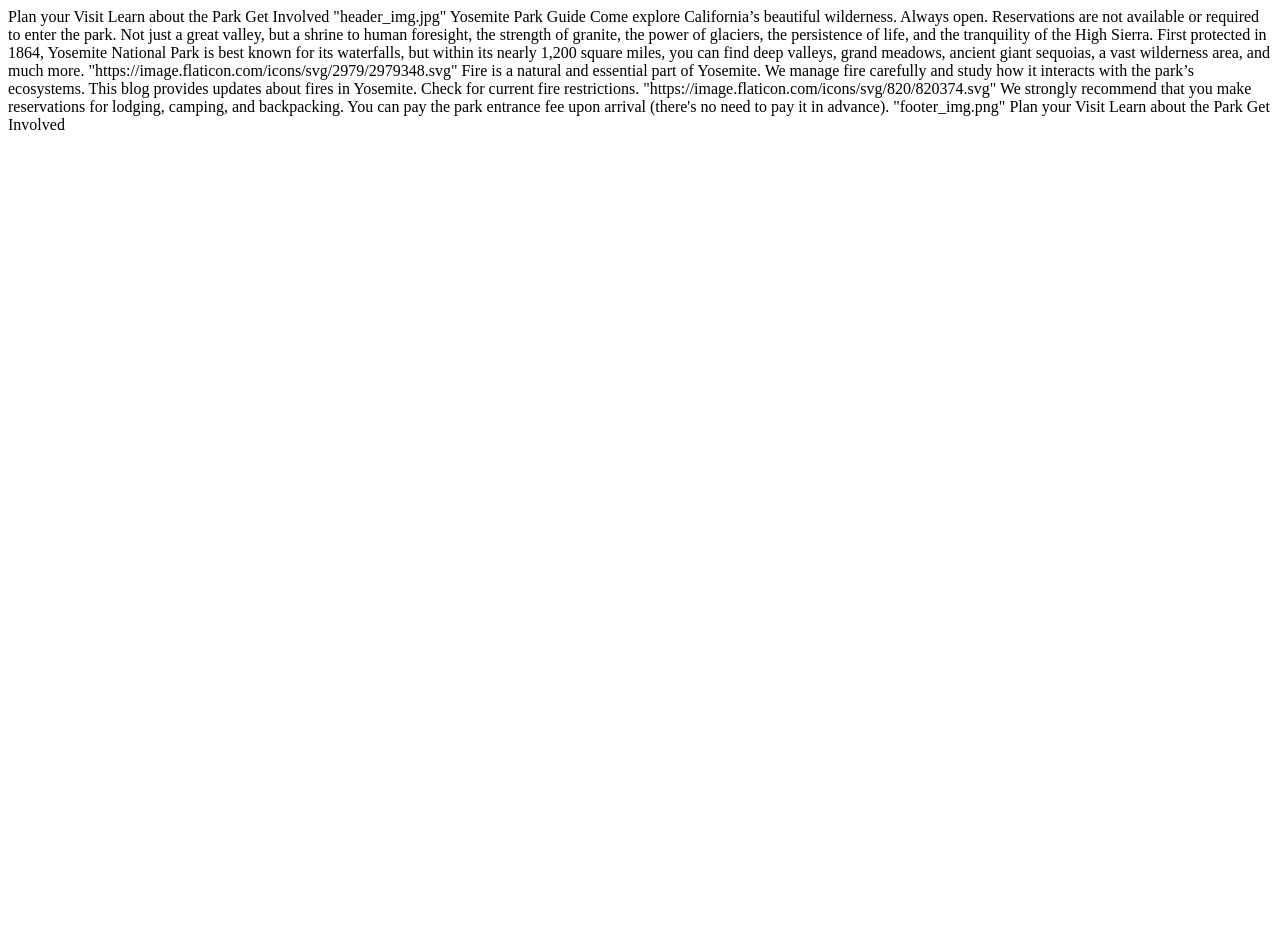
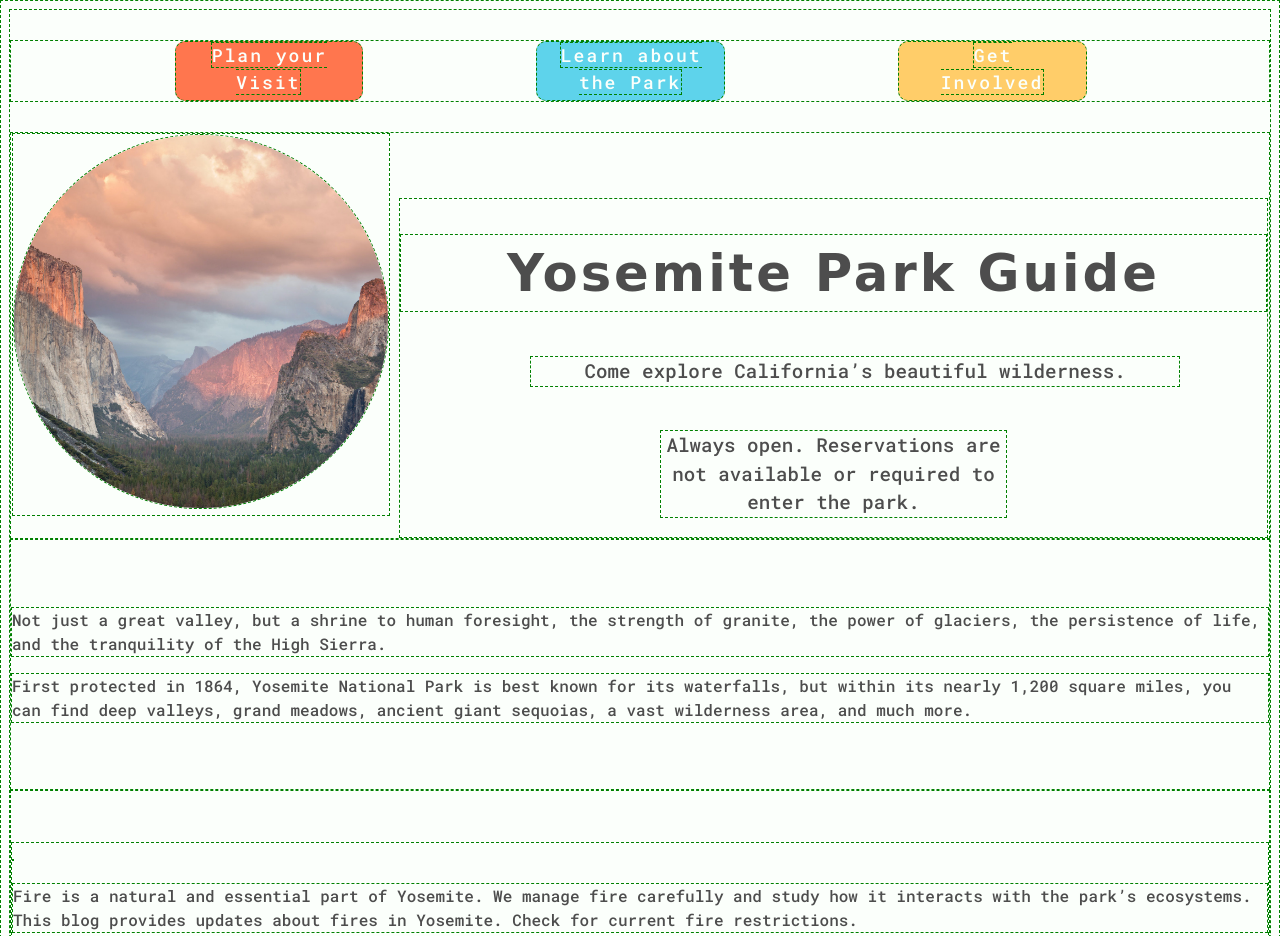
Before and after one commit to matt22881/web-module-project-intro-css-main2, a plain HTML site: page index.html in a window 1280 px wide. Shown: the top 936 px of the page. Before the commit the page ends 800 px from the top, so only its background shows below. Drawn offline with Linux system fonts and the light colour scheme; a web font is replaced by a local one.

Commit message:
mark up html, finish half of css, remember not to forget to commit

```diff
--- a/index.css
+++ b/index.css
@@ -0,0 +1,102 @@
+/**  Import Fonts  */
+
+@import url('https://fonts.googleapis.com/css2?family=Roboto+Mono:wght@500&display=swap');
+@import url('https://fonts.googleapis.com/css2?family=Chelsea+Market&display=swap');
+
+/**  General Styling  */
+
+*{
+    box-sizing:border-box;
+    max-width: 100%;
+    border: .25px dashed green ;
+}
+html{
+    font-size:62.5%;
+}
+body{
+    font-size:1.6rem;
+    line-height: 1.5;
+    font-family: 'Roboto Mono', monospace;
+    color:#4d4d4d;
+    background-color:#fbfffb;
+}
+a, button{
+    font-size:1.8rem;
+    font-family: 'Roboto Mono', monospace;
+    color:#2d4d4d;
+}
+h1, h2, h3{
+    font-family: 'Chelsea Market', cursive;
+    letter-spacing: 3px;
+    color: #4d4d4d
+}
+h1{
+    font-size:4vw;
+}
+a{
+    text-decoration:none;
+    letter-spacing:2px;
+}
+section{
+    padding:4% 0;
+}
+
+/**  Specific Styling  */
+/*?  Nav Bar Styles */
+
+nav{
+    margin:3rem 0;
+}
+.plan{
+    background: #ff764e;
+}
+.learn{
+    background: #5ed3eb;
+}
+.get{
+    background: #ffcd69;
+}
+.button{
+    display: inline-block;
+    border-radius: 10px;
+    height: 6rem;
+    width: 15%;
+    text-align: center;
+    margin-left: 13%;
+
+}
+nav a{
+    color: #fbfffb;
+}
+/*?  Header Styles  */
+
+header{
+    width=100%;
+    text-align: center;
+}
+.header-image{
+    width: 30%;
+    display:inline-block;
+}
+.header-image img{
+    width:100%;
+    border-radius: 50%;
+
+}
+.header-text{
+    display:inline-block;
+    width:69%;
+    text-align: center;
+    font-size: 1.5vw;
+}
+.header-text p{
+    margin-top:5%;
+}
+.p1{
+    width: 75%;
+    margin-left:15%;
+}
+.p2{
+    width:40%;
+    margin-left:30%;
+}
--- a/index.html
+++ b/index.html
@@ -2,36 +2,57 @@
 <!DOCTYPE html>
 <html lang="en">
 <head>
-<!-- Link your CSS stylesheet -->
-
-</head>
+<link rel="stylesheet" href="index.css">
+  </head>
 <body>
-        Plan your Visit
-        Learn about the Park
-        Get Involved
-
-
-      "header_img.jpg"
-      Yosemite Park Guide
-      Come explore California’s beautiful wilderness.
-      Always open. Reservations are not available or required to enter the park.
-
-      Not just a great valley, but a shrine to human foresight, the strength of granite, the power of glaciers, the persistence of life, and the tranquility of the High Sierra.
-
-      First protected in 1864, Yosemite National Park is best known for its waterfalls, but within its nearly 1,200 square miles, you can find deep valleys, grand meadows, ancient giant sequoias, a vast wilderness area, and much more.
-
-      "https://image.flaticon.com/icons/svg/2979/2979348.svg"
-      Fire is a natural and essential part of Yosemite. We manage fire carefully and study how it interacts with the park’s ecosystems. This blog provides updates about fires in Yosemite. Check for current fire restrictions.
-
-      "https://image.flaticon.com/icons/svg/820/820374.svg"
-      We strongly recommend that you make reservations for lodging, camping, and backpacking. You can pay the park entrance fee upon arrival (there's no need to pay it in advance).
-
-      "footer_img.png"
-
-
-        Plan your Visit
-        Learn about the Park
-        Get Involved
-
-</body>
+  <nav>
+    <div class="button plan">
+      <a href="#">Plan your<br>Visit</a>
+      </div>
+    <div class="button learn">
+      <a href="#">Learn about<br>the Park</a>
+      </div>
+    <div class="button get">
+      <a href="#">Get<br>Involved</a>
+      </div>
+    </nav>
+  <header>
+    <div class="header-image">
+      <img src="assets/header_img.jpg">
+      </div>
+    <div class="header-text">
+      <h1>Yosemite Park Guide</h1>
+      <p class="p1">Come explore California’s beautiful wilderness.</p>
+      <p class="p2">Always open. Reservations are not available or required to enter the park.</p>
+      </div>
+    </header>
+  <section class="main-section">
+    <p>Not just a great valley, but a shrine to human foresight, the strength of granite, the power of glaciers, the persistence of life, and the tranquility of the High Sierra.</p>      <p>First protected in 1864, Yosemite National Park is best known for its waterfalls, but within its nearly 1,200 square miles, you can find deep valleys, grand meadows, ancient giant sequoias, a vast wilderness area, and much more.</p>
+    </section>
+  <section class="middle">
+    <div class="middle-container">
+      <img scr="https://image.flaticon.com/icons/svg/2979/2979348.svg">
+      <p>Fire is a natural and essential part of Yosemite. We manage fire carefully and study how it interacts with the park’s ecosystems. This blog provides updates about fires in Yosemite. Check for current fire restrictions.</p>
+      </div>
+    <div class="middle-container">
+      <img src="https://image.flaticon.com/icons/svg/820/820374.svg">
+      <p>We strongly recommend that you make reservations for lodging, camping, and backpacking. You can pay the park entrance fee upon arrival (there's no need to pay it in advance).</p>
+      </div>
+    </section>
+  <footer>
+    <img src="assets/footer_img.png">
+    <nav>
+      <div class="button plan">
+        <a href="#">Plan your<br>Visit</a>
+        </div>
+      <div class="button learn">
+        <a href="#">Learn about<br>the Park</a>
+        </div>
+      <div class="button get">
+        <a href="#">Get<br>Involved</a>
+        </div>
+      </nav>
+    <header>
+    </footer>
+  </body>
 </html>
```
